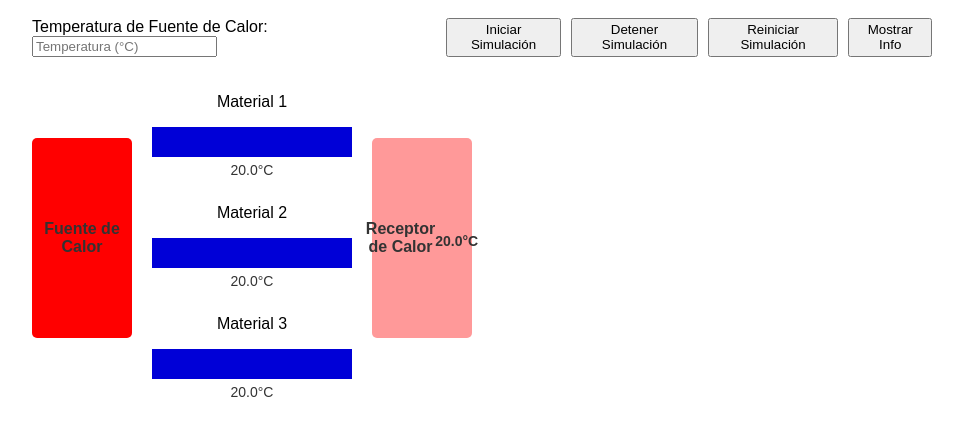
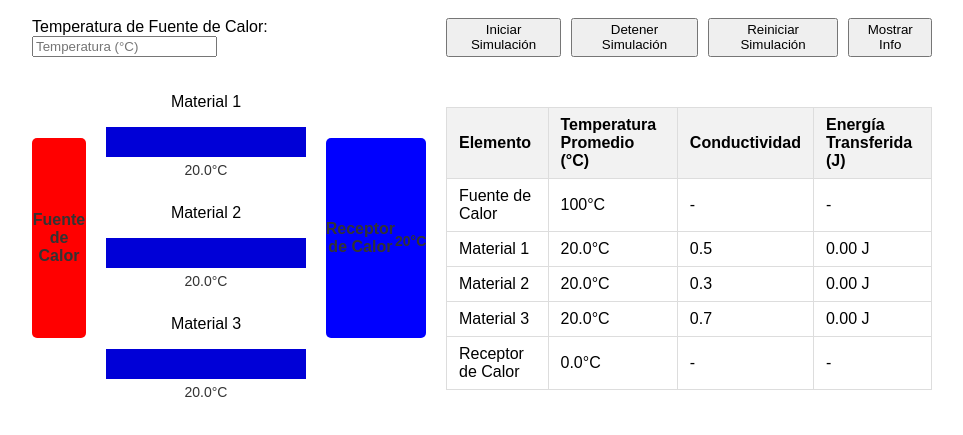
Before and after one commit to DiegoCombariza11/TermoDSim, a plain HTML site: page index.html in a window 1280 px wide. Shown: the part 231-666 px from the top of the page, without its empty margins (158-1121 px from the left). Drawn offline with Linux system fonts and the light colour scheme.

Commit message:
Adding table to display information and adding the calc of the energy used

```diff
--- a/index.html
+++ b/index.html
@@ -44,8 +44,10 @@
                 <div class="segments" id="heat-sink-segments"></div>
                 <div class="temp-display" id="heat-sink-temp-display">20°C</div>
             </div>
+            <div class="info-table" id="info-table"></div>
 
         </div>
+
     </div>
     <script src="script.js"></script>
 </body>
--- a/script.js
+++ b/script.js
@@ -8,7 +8,7 @@ let materials = [
 
 let heatSourceTemp = 100;
 let interval;
-let heatSinkTemp = 20;
+let heatSinkTemp = 0;
 
 // Crear segmentos para cada material
 function initializeSegments() {
@@ -84,19 +84,13 @@ function updateVisuals() {
         document.getElementById(`material${material.id}-temp-display`).textContent = `${avgTemp}°C`;
     });
 
-    // Actualizar los segmentos del receptor de calor
-    const heatSinkSegments = document.querySelectorAll("#heat-sink-segments .segment");
-    let heatSinkTotalTemp = 0;
+    document.getElementById("heat-sink").style.backgroundColor = tempToColor(heatSinkTemp);
 
-    materials.forEach((material, index) => {
-        const segmentTemp = material.temp[material.temp.length - 1];
-        heatSinkSegments[index].style.backgroundColor = tempToColor(segmentTemp);
-        heatSinkTotalTemp += segmentTemp;
-    });
+    // Actualizar la tabla de información
+    updateInfoTable();
+}
 
-    const avgHeatSinkTemp = (heatSinkTotalTemp / 3).toFixed(1);
-    document.getElementById("heat-sink-temp-display").textContent = `${avgHeatSinkTemp}°C`;
-}
+
 function tempToColor(temp) {
     let r, g, b;
     if (temp < 50) {
@@ -115,13 +109,73 @@ function tempToColor(temp) {
     return `rgb(${r}, ${g}, ${b})`;
 }
 
-function showInfo() {
-    let info = `Fuente de Calor: ${heatSourceTemp}°C\n`;
+function calculateEnergy(material) {
+    let totalEnergy = 0;
+    for (let i = 1; i < material.temp.length; i++) {
+        const deltaTemp = Math.abs(material.temp[i] - material.temp[i - 1]);
+        const segmentEnergy = material.conductivity * deltaTemp * 0.01; // Factor de tiempo
+        totalEnergy += segmentEnergy;
+    }
+    return totalEnergy.toFixed(2);
+}
+
+
+function updateInfoTable() {
+    const infoTable = document.getElementById("info-table");
+    infoTable.innerHTML = ''; // Clear previous content
+
+    const table = document.createElement("table");
+
+    // Table header
+    table.innerHTML = `
+        <thead>
+            <tr>
+                <th>Elemento</th>
+                <th>Temperatura Promedio (°C)</th>
+                <th>Conductividad</th>
+                <th>Energía Transferida (J)</th>
+            </tr>
+        </thead>
+    `;
+
+    const tbody = document.createElement("tbody");
+
+    // Heat Source row
+    let row = document.createElement("tr");
+    row.innerHTML = `
+        <td>Fuente de Calor</td>
+        <td>${heatSourceTemp}°C</td>
+        <td>-</td>
+        <td>-</td>
+    `;
+    tbody.appendChild(row);
+
+    // Materials rows
     materials.forEach(material => {
-        info += `Material ${material.id}: Temp Promedio = ${(material.temp.reduce((a, b) => a + b, 0) / material.temp.length).toFixed(1)}°C, Conductividad = ${material.conductivity}\n`;
+        const avgTemp = (material.temp.reduce((a, b) => a + b, 0) / material.temp.length).toFixed(1);
+        const energy = calculateEnergy(material);
+        row = document.createElement("tr");
+        row.innerHTML = `
+            <td>Material ${material.id}</td>
+            <td>${avgTemp}°C</td>
+            <td>${material.conductivity}</td>
+            <td>${energy} J</td>
+        `;
+        tbody.appendChild(row);
     });
-    info += `Receptor de Calor: ${heatSinkTemp.toFixed(1)}°C\n`;
-    alert(info);
+
+    // Heat Sink row
+    row = document.createElement("tr");
+    row.innerHTML = `
+        <td>Receptor de Calor</td>
+        <td>${heatSinkTemp.toFixed(1)}°C</td>
+        <td>-</td>
+        <td>-</td>
+    `;
+    tbody.appendChild(row);
+
+    table.appendChild(tbody);
+    infoTable.appendChild(table);
 }
 
 function editMaterial(id) {
--- a/styles.css
+++ b/styles.css
@@ -86,3 +86,24 @@ body {
     font-size: 14px;
     color: #333;
 }
+
+.info-table {
+    width: 100%;
+    margin-top: 20px;
+    border-collapse: collapse;
+}
+
+.info-table table {
+    width: 100%;
+    border-collapse: collapse;
+    text-align: left;
+}
+
+.info-table th, .info-table td {
+    padding: 8px 12px;
+    border: 1px solid #ddd;
+}
+
+.info-table th {
+    background-color: #f2f2f2;
+}
```
